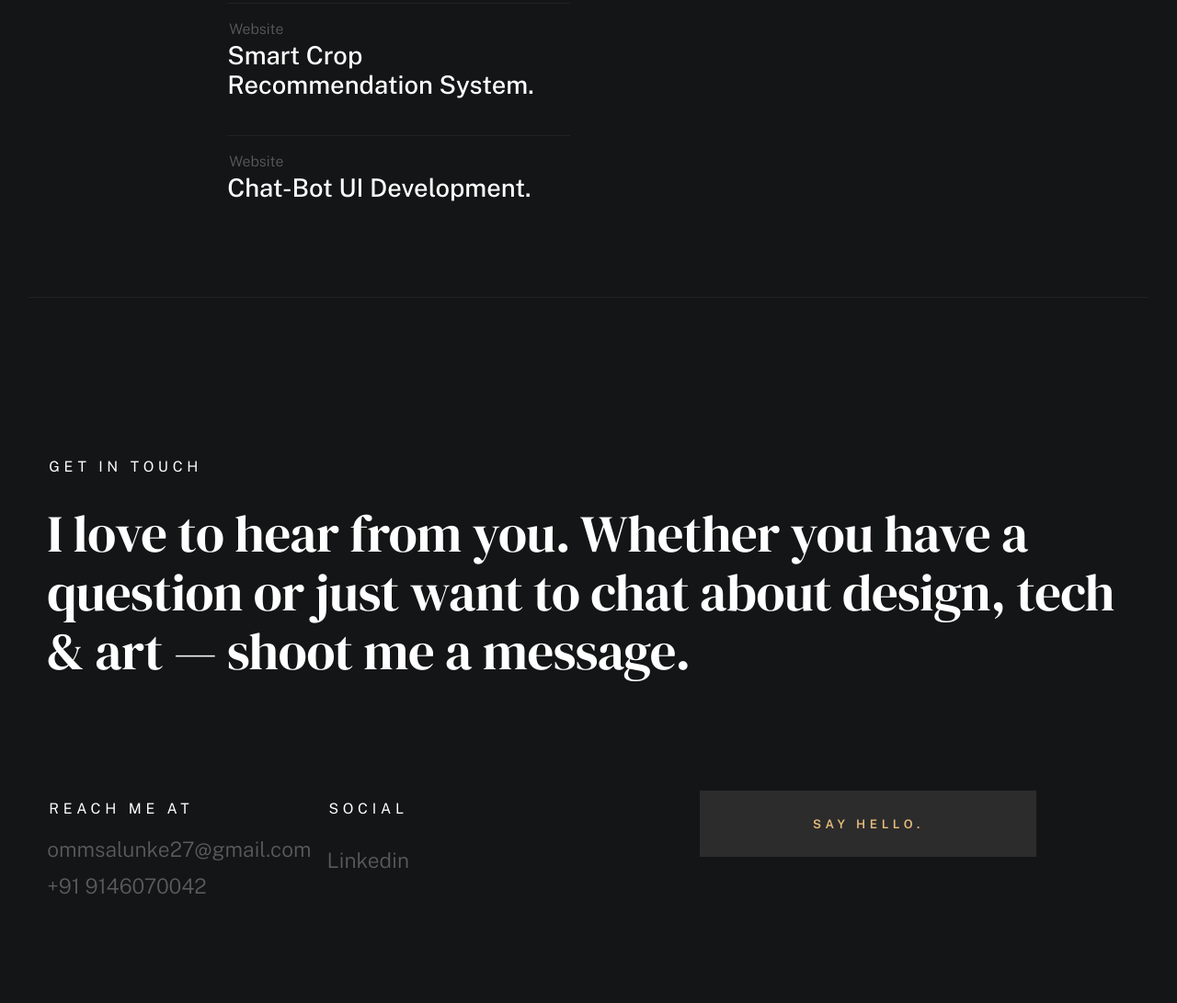
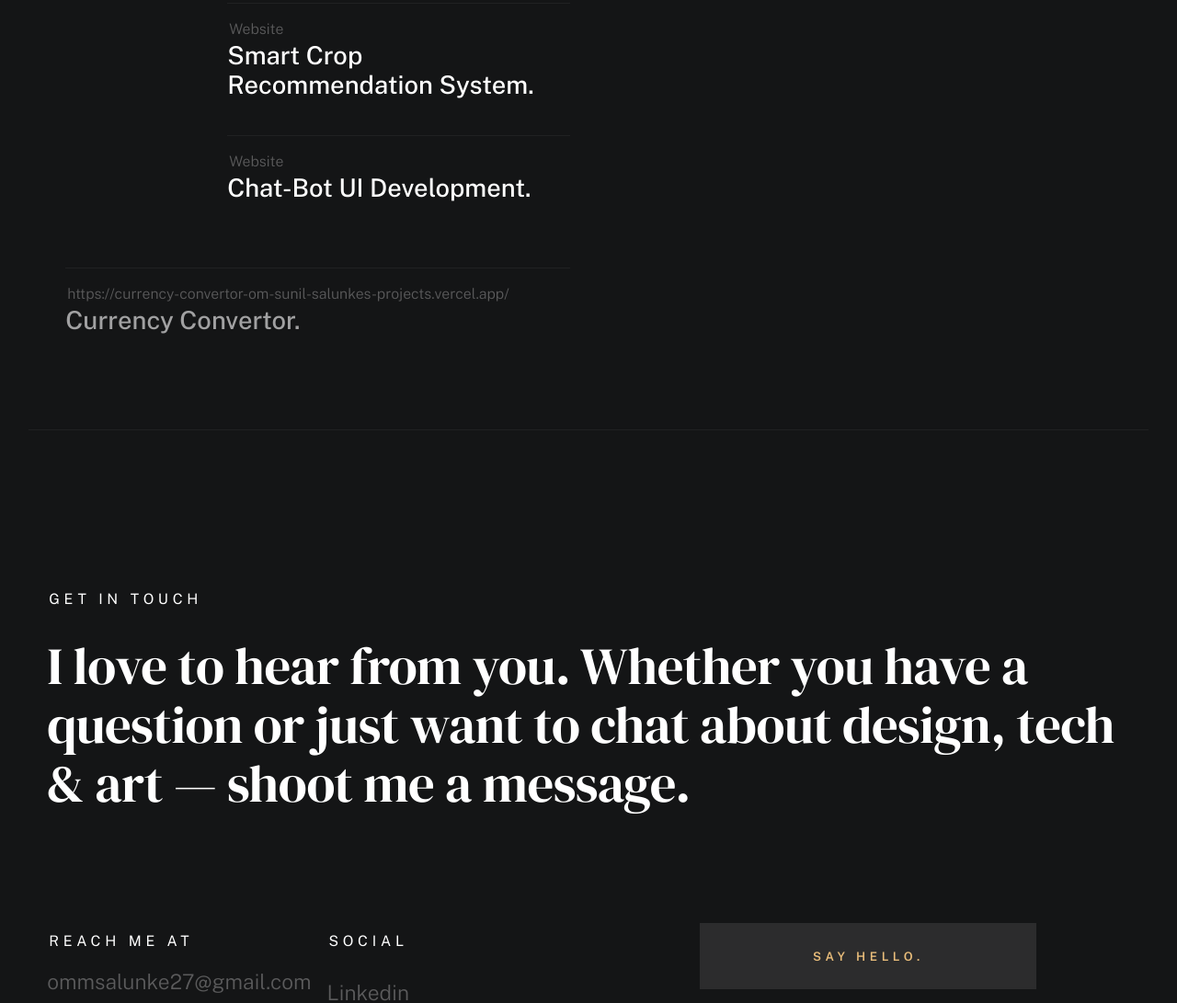
Before and after one commit to omsalunke2927/OM-Portfolio, a plain HTML site: page index.html in a window 1280 px wide. Shown: the part 3085-4176 px from the top of the page at 92% size. Drawn offline with nearby package versions, Linux system fonts and the light colour scheme; a web font is replaced by a local one.

Commit message:
Update index.html

```diff
--- a/index.html
+++ b/index.html
@@ -300,6 +300,16 @@
                                     </div>
                                 </a>
 
+                                <div class="folio-list__item-text">
+                                        <div class="folio-list__item-cat">
+                                            https://currency-convertor-om-sunil-salunkes-projects.vercel.app/
+                                        </div>
+                                        <div class="folio-list__item-title">
+                                            Currency Convertor.
+                                        </div>
+                                    </div>
+                                </a>
+
 
 
                             </li> <!--end folio-list__item -->
```
